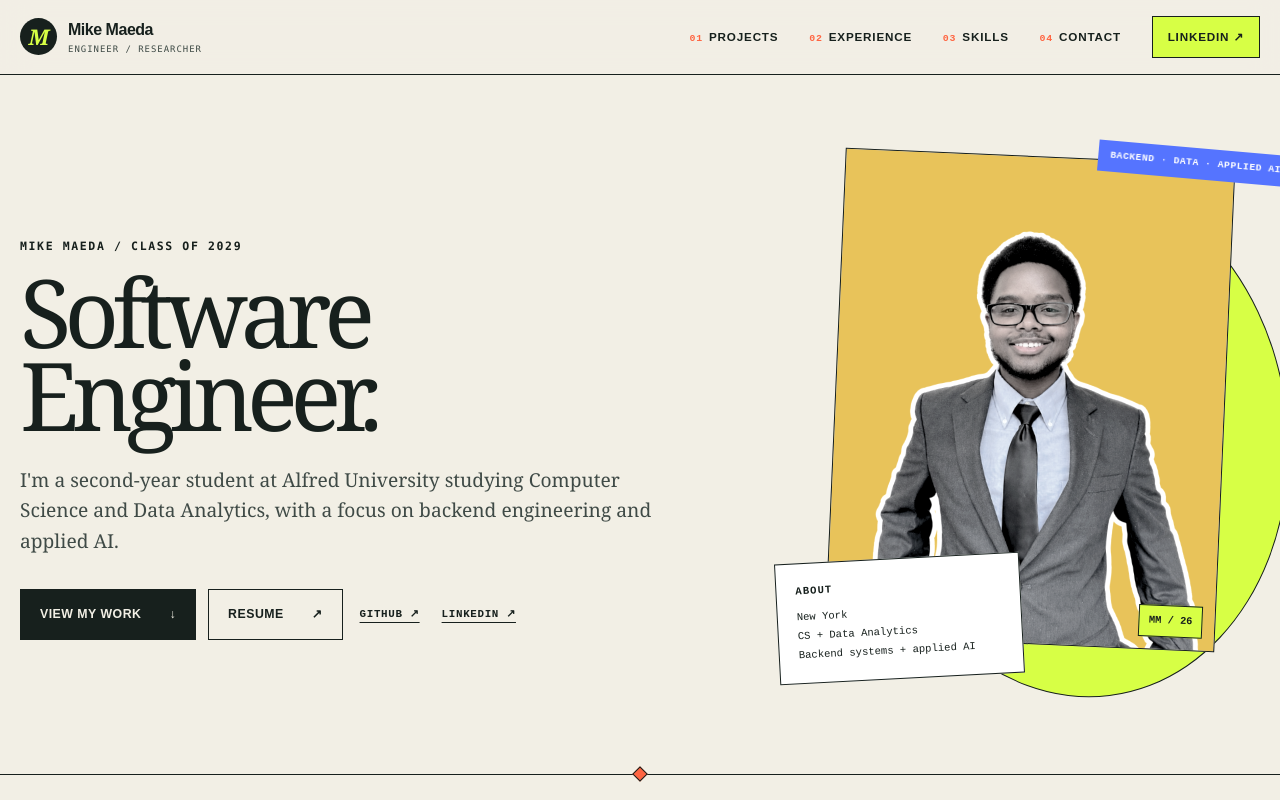
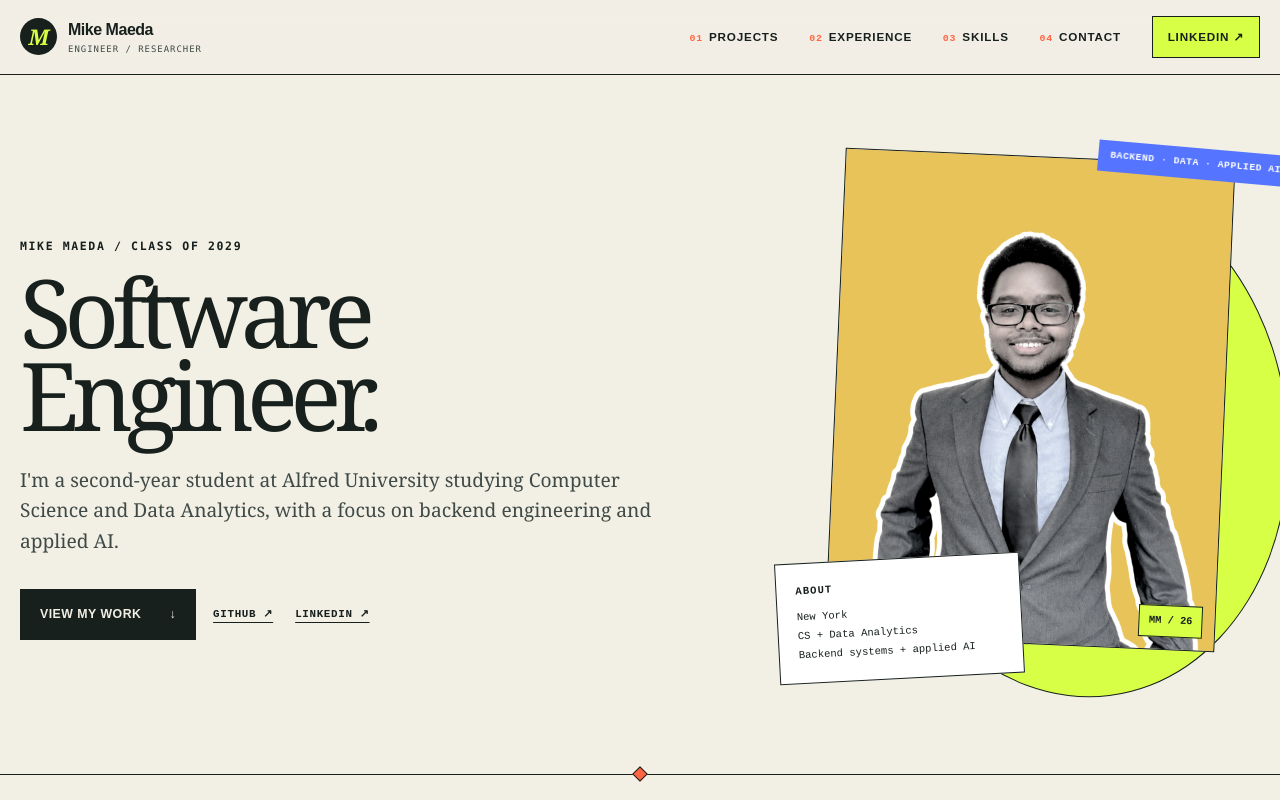
Before and after one commit to mikemaeda/mike-portifolio, a Next.js app: page / in a window 1280 px wide. Shown: the top 800 px of the page. Built offline with nearby package versions, Linux system fonts and the light colour scheme.

Commit message:
Remove unavailable resume action

```diff
--- a/components/Hero.tsx
+++ b/components/Hero.tsx
@@ -11,7 +11,6 @@ export default function Hero() {
           <p className="hero-intro">{hero.subtitle}</p>
           <div className="hero-actions">
             <a href="#projects" className="button button-dark">View my work <span>↓</span></a>
-            <a href={`mailto:${profile.email}?subject=Resume request`} className="button button-paper" title="Request Mike's resume by email">Resume <span>↗</span></a>
             <a href={profile.links.github} target="_blank" rel="noreferrer" className="hero-text-link">GitHub ↗</a>
             <a href={profile.links.linkedin} target="_blank" rel="noreferrer" className="hero-text-link">LinkedIn ↗</a>
           </div>
```
